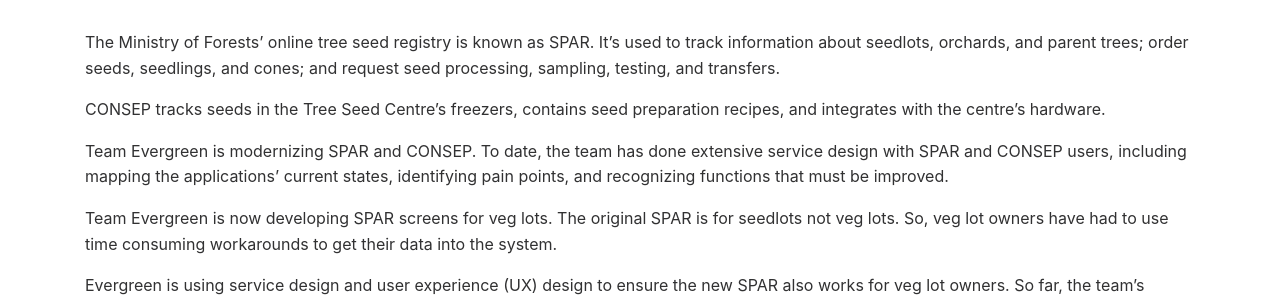
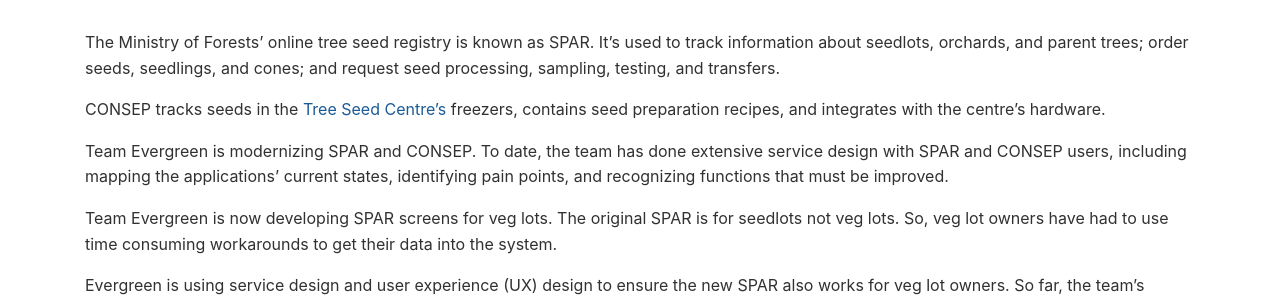
Before and after one commit to bcgov/forestry-digital-services, a Jekyll site: the page built from collections/_applications/spar.md, in a window 1280 px wide. Shown: the part 203-500 px from the top of the page. Built offline with Jekyll 4.4.1, drawn with Linux system fonts in a browser that asks for light colours; nearby versions of some CDN libraries; part of the change alters nothing that is shown.

```diff
--- a/collections/_applications/spar.md
+++ b/collections/_applications/spar.md
@@ -7,7 +7,7 @@ description:
 ---
 The Ministry of Forests' online tree seed registry is known as SPAR. It’s used to track information about seedlots, orchards, and parent trees; order seeds, seedlings, and cones; and request seed processing, sampling, testing, and transfers.
 
-CONSEP tracks seeds in the Tree Seed Centre’s freezers, contains seed preparation recipes, and integrates with the centre’s hardware.
+CONSEP tracks seeds in the [Tree Seed Centre’s](https://www2.gov.bc.ca/gov/content?id=B33FA5CCACF949158DA2DA602A6D9C5F) freezers, contains seed preparation recipes, and integrates with the centre’s hardware.
 
 Team Evergreen is modernizing SPAR and CONSEP. To date, the team has done extensive service design with SPAR and CONSEP users, including mapping the applications’ current states, identifying pain points, and recognizing functions that must be improved.
 
```
